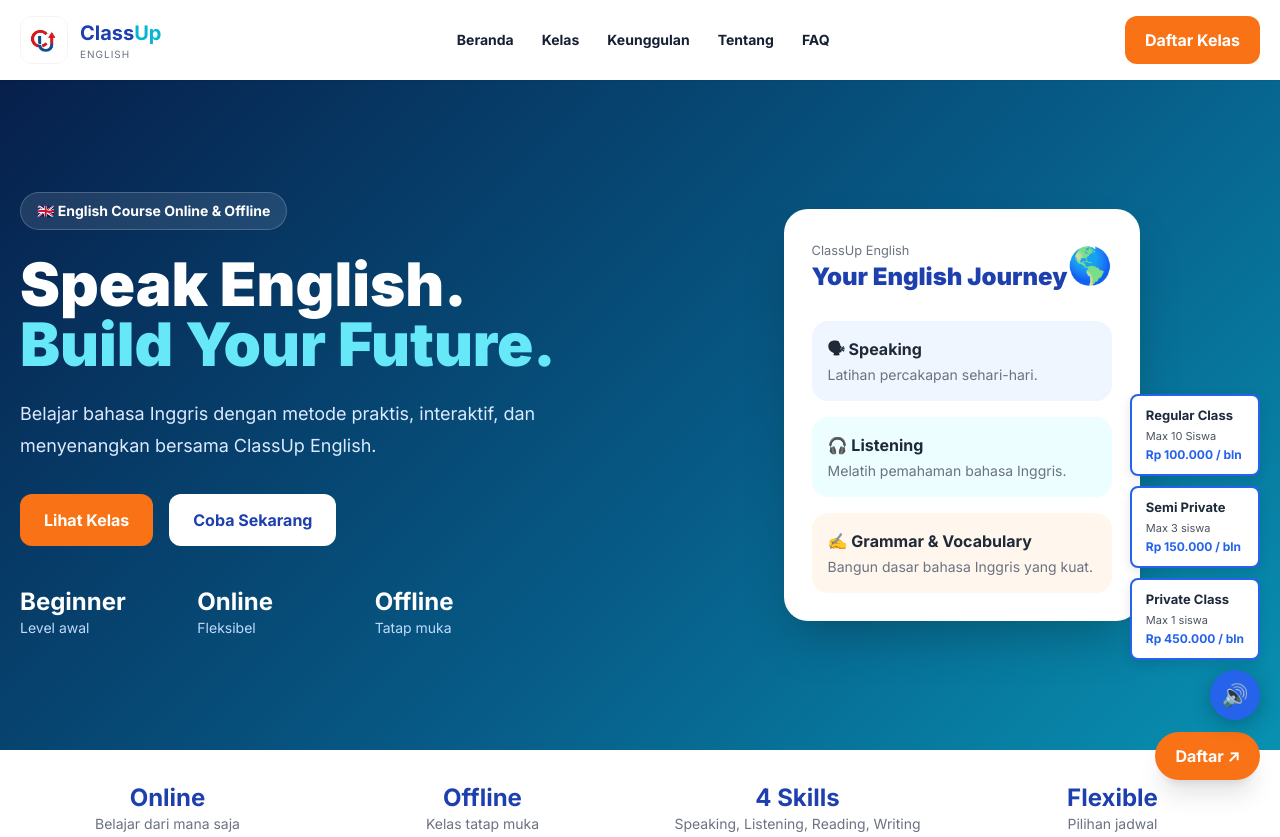
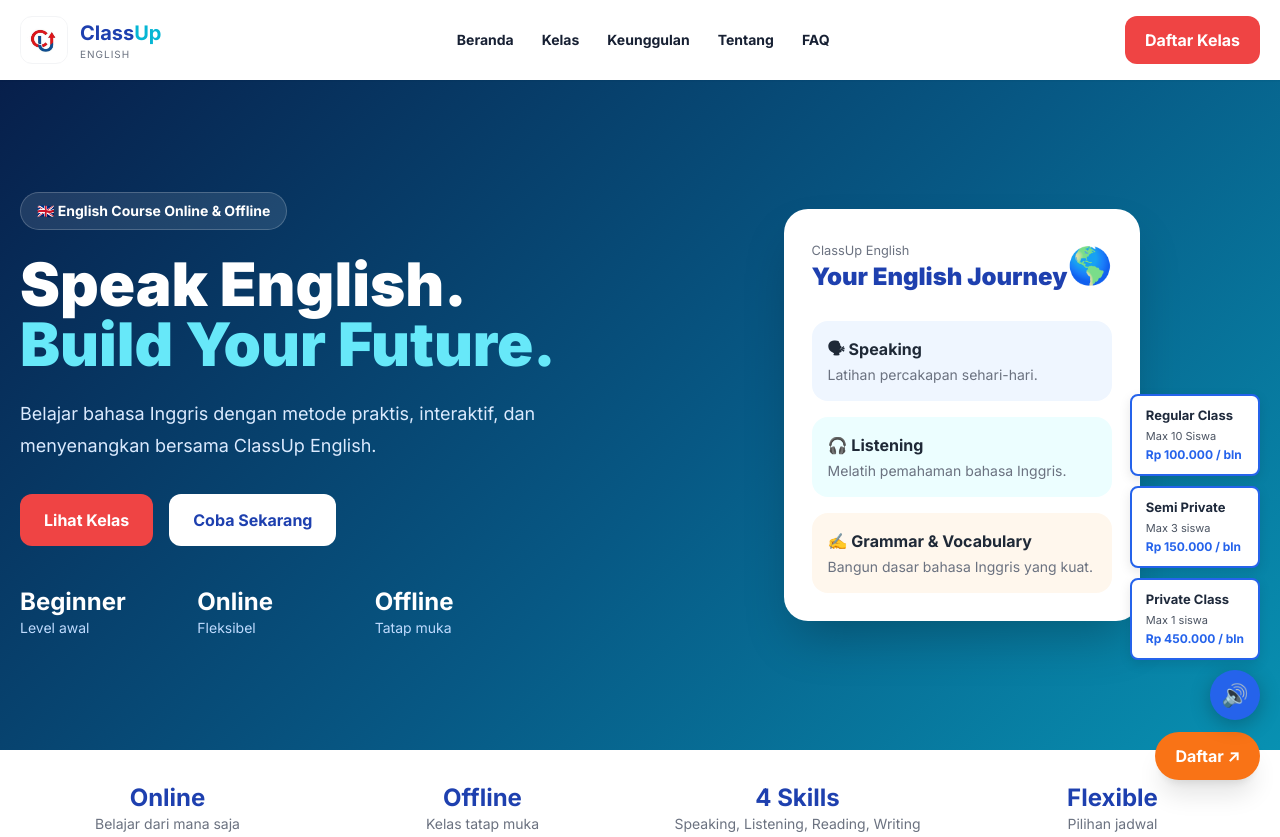
Before and after one commit to muhammadvikri2424-lang/class, a plain HTML site: page index.html in a window 1280 px wide. Shown: the top 837 px of the page. Drawn offline with nearby package versions, Linux system fonts and the light colour scheme.

Commit message:
Update index.html

```diff
--- a/index.html
+++ b/index.html
@@ -145,7 +145,7 @@
 <nav class="hidden md:flex gap-7 text-sm font-bold">
 <a href="#home">Beranda</a><a href="#kelas">Kelas</a><a href="#keunggulan">Keunggulan</a><a href="#tentang">Tentang</a><a href="#faq">FAQ</a>
 </nav>
-<a href="#daftar" class="hidden sm:block bg-orange-500 text-white px-5 py-3 rounded-xl font-bold">Daftar Kelas</a>
+<a href="#daftar" class="hidden sm:block bg-red-500 text-white px-5 py-3 rounded-xl font-bold">Daftar Kelas</a>
 <button id="mb" class="md:hidden text-2xl">☰</button>
 </div>
 <nav id="mn" class="hidden md:hidden pb-5 space-y-3 font-bold">
@@ -161,7 +161,7 @@
 <span class="inline-block bg-white/10 border border-white/20 rounded-full px-4 py-2 text-sm font-bold">🇬🇧 English Course Online & Offline</span>
 <h1 class="text-4xl md:text-6xl font-black leading-tight mt-6">Speak English.<br><span class="text-cyan-300">Build Your Future.</span></h1>
 <p class="mt-6 text-lg text-blue-100 leading-8 max-w-xl">Belajar bahasa Inggris dengan metode praktis, interaktif, dan menyenangkan bersama ClassUp English.</p>
-<div class="mt-8 flex flex-wrap gap-4"><a href="#kelas" class="bg-orange-500 px-6 py-3.5 rounded-xl font-bold">Lihat Kelas</a><a href="#daftar" class="bg-white text-blue-800 px-6 py-3.5 rounded-xl font-bold">Coba Sekarang</a></div>
+<div class="mt-8 flex flex-wrap gap-4"><a href="#kelas" class="bg-red-500 px-6 py-3.5 rounded-xl font-bold">Lihat Kelas</a><a href="#daftar" class="bg-white text-blue-800 px-6 py-3.5 rounded-xl font-bold">Coba Sekarang</a></div>
 <div class="mt-10 grid grid-cols-3 gap-5 max-w-lg"><div><b class="text-2xl">Beginner</b><p class="text-sm text-blue-200">Level awal</p></div><div><b class="text-2xl">Online</b><p class="text-sm text-blue-200">Fleksibel</p></div><div><b class="text-2xl">Offline</b><p class="text-sm text-blue-200">Tatap muka</p></div></div>
 </div>
 <div class="bg-white text-gray-800 rounded-3xl p-7 shadow-2xl max-w-md mx-auto">
```
